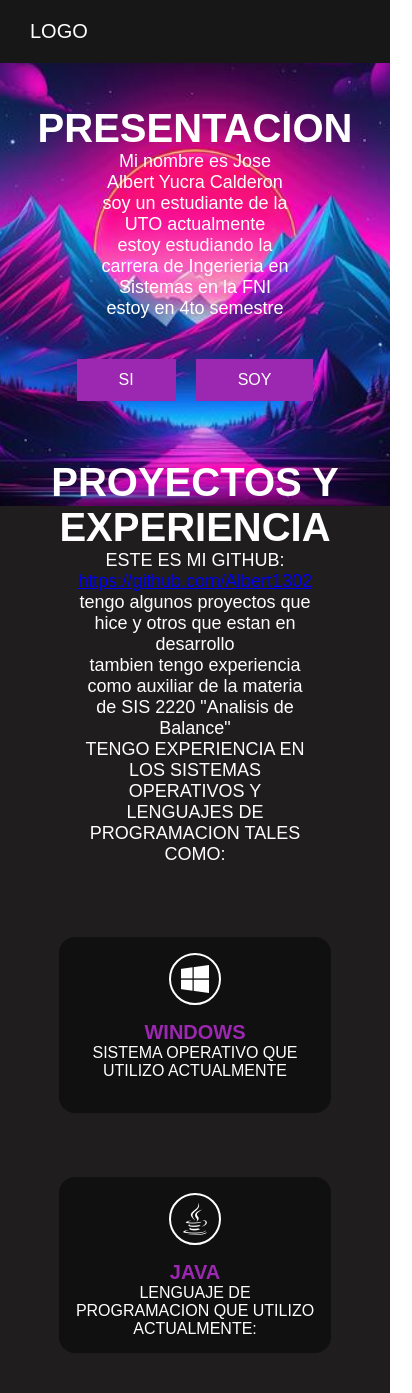
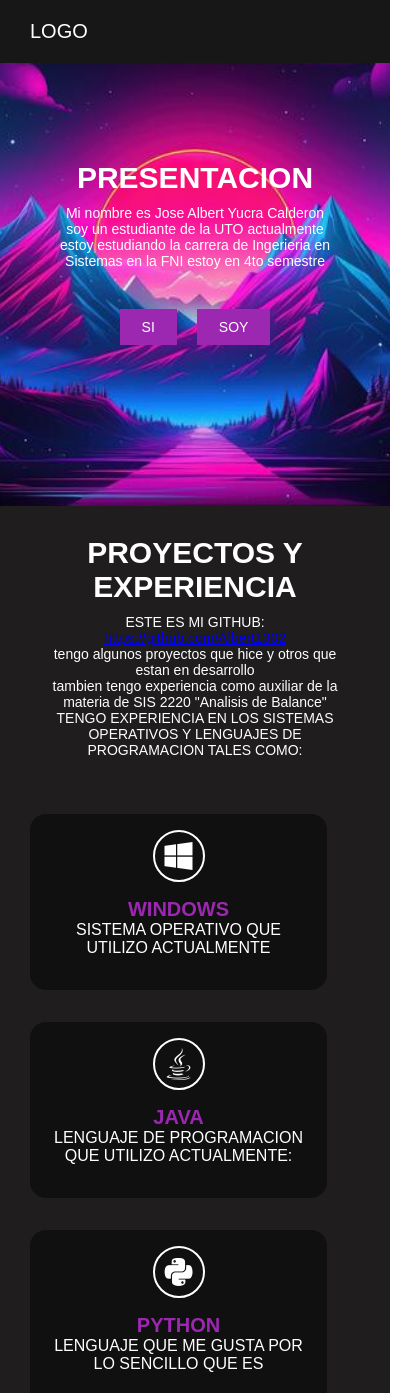
Before and after one commit to Albert1302/mi-pagina-web, a plain HTML site: page index.html in a window 390 px wide. Shown: the top 1393 px of the page, 412 px wide, since content can reach past the window. Drawn offline with Linux system fonts and the light colour scheme.

Commit message:
cambios para movil

```diff
--- a/style.css
+++ b/style.css
@@ -166,3 +166,56 @@ p {
         display: none;
     }
 }
+@media (max-width: 768px) {
+    .title {
+        margin-bottom: 10px;
+        font-size: 40px;
+    }
+
+    .sau {
+        height: auto;
+    }
+
+    .navbar {
+        display: none;
+    }
+
+    .header {
+        height: 40vh;
+    }
+
+    p {
+        padding: 0 20px;
+    }
+
+    .box-container {
+        flex-direction: column;
+    }
+
+    .box-container .box {
+        margin: 1rem 0;
+        width: 100%;
+    }
+}
+@media (max-width: 480px) {
+    .title {
+        font-size: 30px;
+    }
+
+    .header {
+        height: 30vh;
+    }
+
+    .btn {
+        padding: 8px 20px;
+        font-size: 14px;
+    }
+
+    .box-container .box {
+        width: 90%;
+    }
+
+    p {
+        font-size: 14px;
+    }
+}
```
